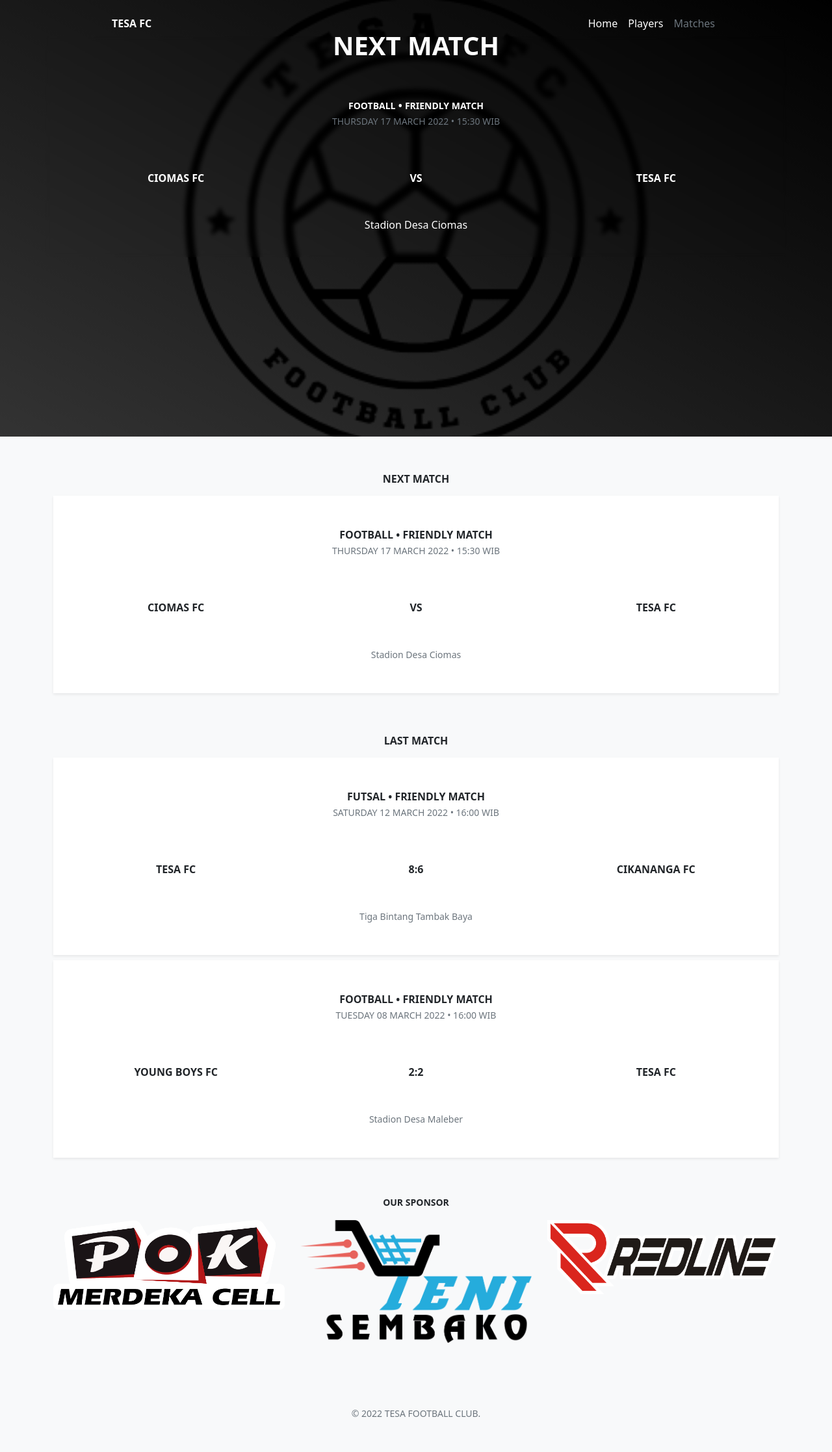
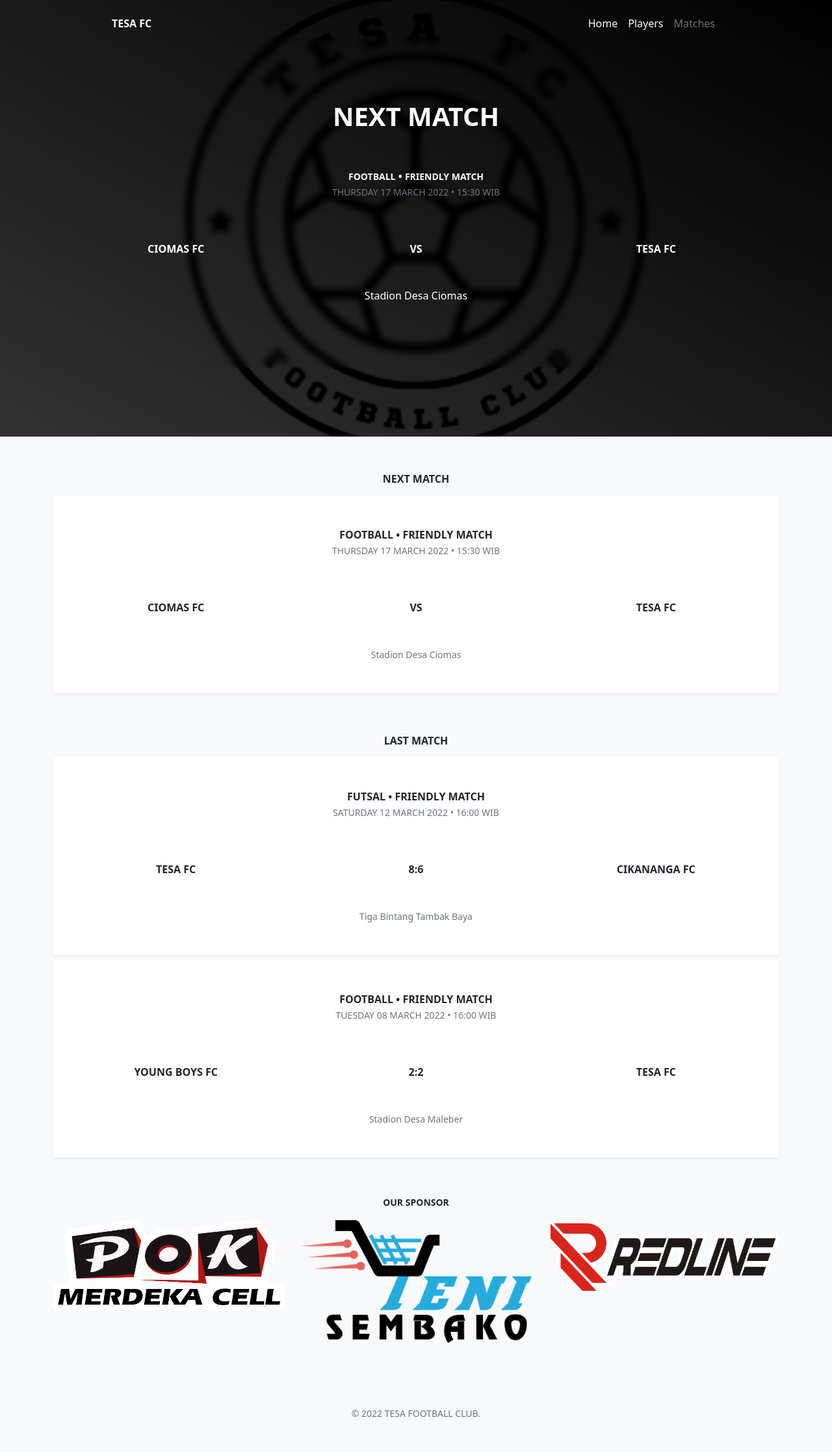
Before and after one commit to tesafc/www2, a Jekyll site: the page built from matches.html, in a window 1280 px wide. Shown: the whole page at 65% size. Built offline with Jekyll 4.4.1, drawn with Linux system fonts in a browser that asks for light colours.

Commit message:
Update header-matches.html

```diff
--- a/_includes/header-matches.html
+++ b/_includes/header-matches.html
@@ -12,7 +12,7 @@
       </div>
     </div>
     {% assign matches = site.matches | sort: "status, last match" | reverse %}
-    <div class="container-sm h-50 d-flex flex-column justify-content-center text-center pb-5" style="backdrop-filter: blur(3px);">
+    <div class="container-sm h-75 d-flex flex-column justify-content-center text-center" style="backdrop-filter: blur(5px);">
       <div class="row row-cols-1">
         {% for match in matches limit:1 %}
         <div class="col">
```
